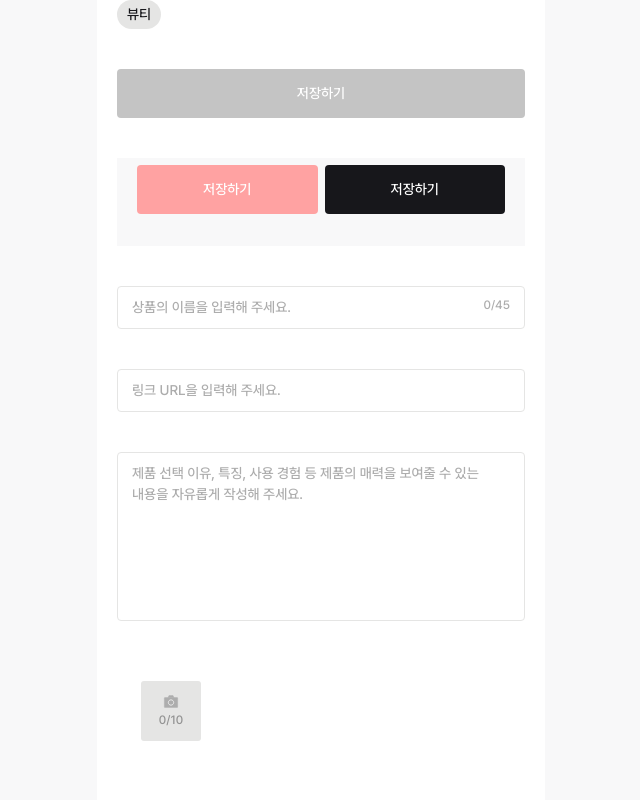
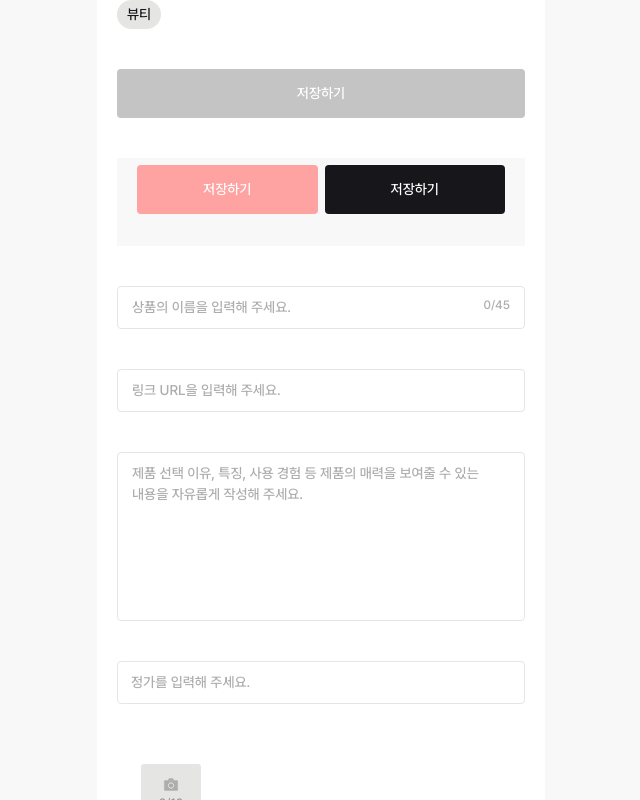
Before and after one commit to INFLUY/Influy-FE, a React (Vite) app: page /seller/item/new in a window 1280 px wide. Shown: the whole page, without its empty margins (319-959 px from the left). Built offline with nearby package versions, Linux system fonts and the light colour scheme.

Commit message:
feat: 원가 인풋

```diff
--- a/src/components/index.ts
+++ b/src/components/index.ts
@@ -21,6 +21,7 @@ export {
   LimitedTextInput,
   LinkInput,
   WideTextArea,
+  PriceInput,
 } from './seller/common/DetailInput';
 export { default as CategoryChip } from './seller/common/CategoryChip';
 //item
--- a/src/components/seller/common/DetailInput.tsx
+++ b/src/components/seller/common/DetailInput.tsx
@@ -1,4 +1,4 @@
-import { useRef } from 'react';
+import { useRef, useMemo, useEffect, useState } from 'react';
 import cn from '@/utils/cn';
 import WarningIcon from '@/assets/icon/common/Warning.svg?react';
 import { isValidURL } from '@/utils/validation';
@@ -13,6 +13,11 @@ interface TextInputProps {
 
 interface LimitedTextInputProps extends TextInputProps {
   maxLength: number;
+}
+
+interface PriceInputProps {
+  price?: number;
+  setPrice: React.Dispatch<React.SetStateAction<number | undefined>>;
 }
 
 export const LimitedTextInput = ({
@@ -144,3 +149,59 @@ export const WideTextArea = ({
     </div>
   );
 };
+
+export const PriceInput = ({ price, setPrice }: PriceInputProps) => {
+  const inputRef = useRef<HTMLInputElement | null>(null);
+  const spanRef = useRef<HTMLSpanElement | null>(null);
+  const [inputWidth, setInputWidth] = useState<number>(50); // 최소 너비
+
+  // 숫자 세개마다 컴마
+  const formattedPrice = useMemo(() => {
+    if (price === undefined) return '';
+    return price.toLocaleString();
+  }, [price]);
+
+  const handleChange = (e: React.ChangeEvent<HTMLInputElement>) => {
+    let rawValue = e.target.value.replace(/[^0-9]/g, '');
+
+    // 자리수 제한
+    if (rawValue.length > 12) {
+      return;
+    }
+
+    const numericValue = rawValue === '' ? undefined : Number(rawValue);
+    setPrice(numericValue);
+  };
+
+  //input width 조절
+  useEffect(() => {
+    if (spanRef.current) {
+      const spanWidth = spanRef.current.offsetWidth;
+      setInputWidth(spanWidth + 12);
+    }
+  }, [formattedPrice]);
+
+  return (
+    <div
+      onClick={() => inputRef.current?.focus()}
+      className="border-grey03 focus-within:border-grey05 flex h-fit items-center justify-start rounded-sm border px-[.8125rem] py-2.5"
+    >
+      <input
+        ref={inputRef}
+        value={formattedPrice}
+        type="text"
+        inputMode="numeric"
+        onChange={handleChange}
+        placeholder="정가를 입력해 주세요."
+        className="body2-m placeholder:text-grey06 overflow-hidden break-keep outline-none"
+        style={{ width: `${inputWidth}px` }}
+      />
+      {price && <span className="body2-m">원</span>}
+
+      {/* 숨겨진 span으로 width 측정 */}
+      <span ref={spanRef} className="body2-m invisible absolute whitespace-pre">
+        {formattedPrice || '정가를 입력해 주세요.'}
+      </span>
+    </div>
+  );
+};
--- a/src/pages/seller/item/ItemRegistrationPage.tsx
+++ b/src/pages/seller/item/ItemRegistrationPage.tsx
@@ -8,6 +8,7 @@ import {
   CategoryChip,
   WideTextArea,
   ItemImageUploader,
+  PriceInput,
 } from '@/components';
 
 import { useState } from 'react';
@@ -17,7 +18,7 @@ export const ItemRegistrationPage = () => {
   const [linkText, setLinkText] = useState('');
   const [commentText, setCommentText] = useState('');
   const [images, setImages] = useState<string[]>([]);
-
+  const [price, setPrice] = useState<number | undefined>(undefined);
   const [selectedCategoryList, setSelectedCategoryList] = useState<string[]>(
     []
   );
@@ -55,6 +56,8 @@ export const ItemRegistrationPage = () => {
         placeHolderContent="제품 선택 이유, 특징, 사용 경험 등 제품의 매력을 보여줄 수 있는 내용을 자유롭게 작성해 주세요."
         isRequired={true}
       />
+      <PriceInput price={price} setPrice={setPrice} />
+
       <ItemImageUploader
         images={images}
         onAddImage={(file) => {
--- a/src/styles/global.css
+++ b/src/styles/global.css
@@ -138,3 +138,14 @@
     }
   }
 }
+
+/* 숫자 인풋에서 위아래 화살표 제거 */
+input[type='number']::-webkit-inner-spin-button,
+input[type='number']::-webkit-outer-spin-button {
+  -webkit-appearance: none;
+  margin: 0;
+}
+
+input[type='number'] {
+  -moz-appearance: textfield;
+}
```
